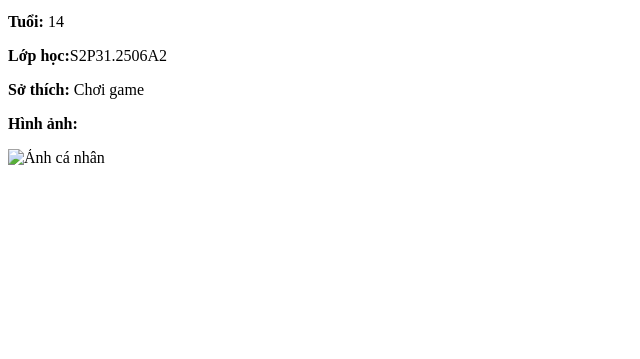
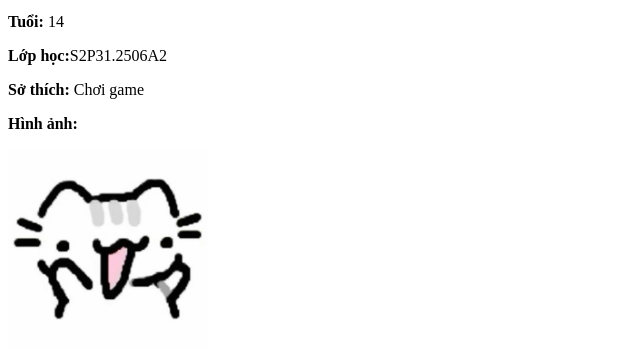
Before and after one commit to M-ari-ka/CV, a plain HTML site: page index.html in a window 1280 px wide. Shown: the part 101-460 px from the top of the page, without its empty margins (0-640 px from the left). Drawn offline with Linux system fonts and the light colour scheme.

Commit message:
Update index.html

```diff
--- a/index.html
+++ b/index.html
@@ -12,6 +12,6 @@
     <p><strong>Lớp học:</strong>S2P31.2506A2</p>
     <p><strong>Sở thích:</strong> Chơi game</p>
     <p><strong>Hình ảnh:</strong></p>
-    <img src="img\cat.png" alt="Ảnh cá nhân"; style="width: 200px; height: 200px;">
+    <img src="cat.png" alt="Ảnh cá nhân"; style="width: 200px; height: 200px;">
 </body>
 </html>
```
